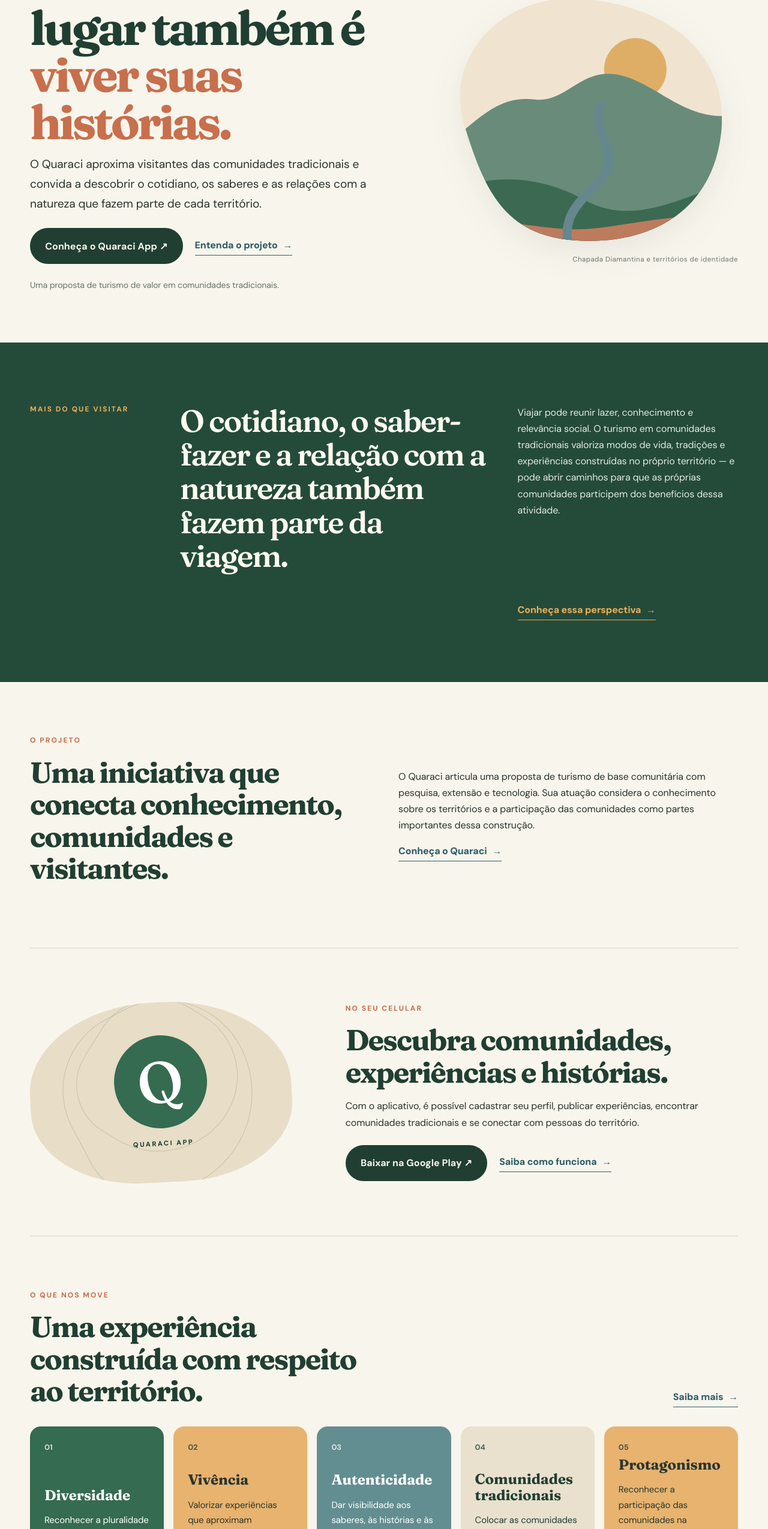
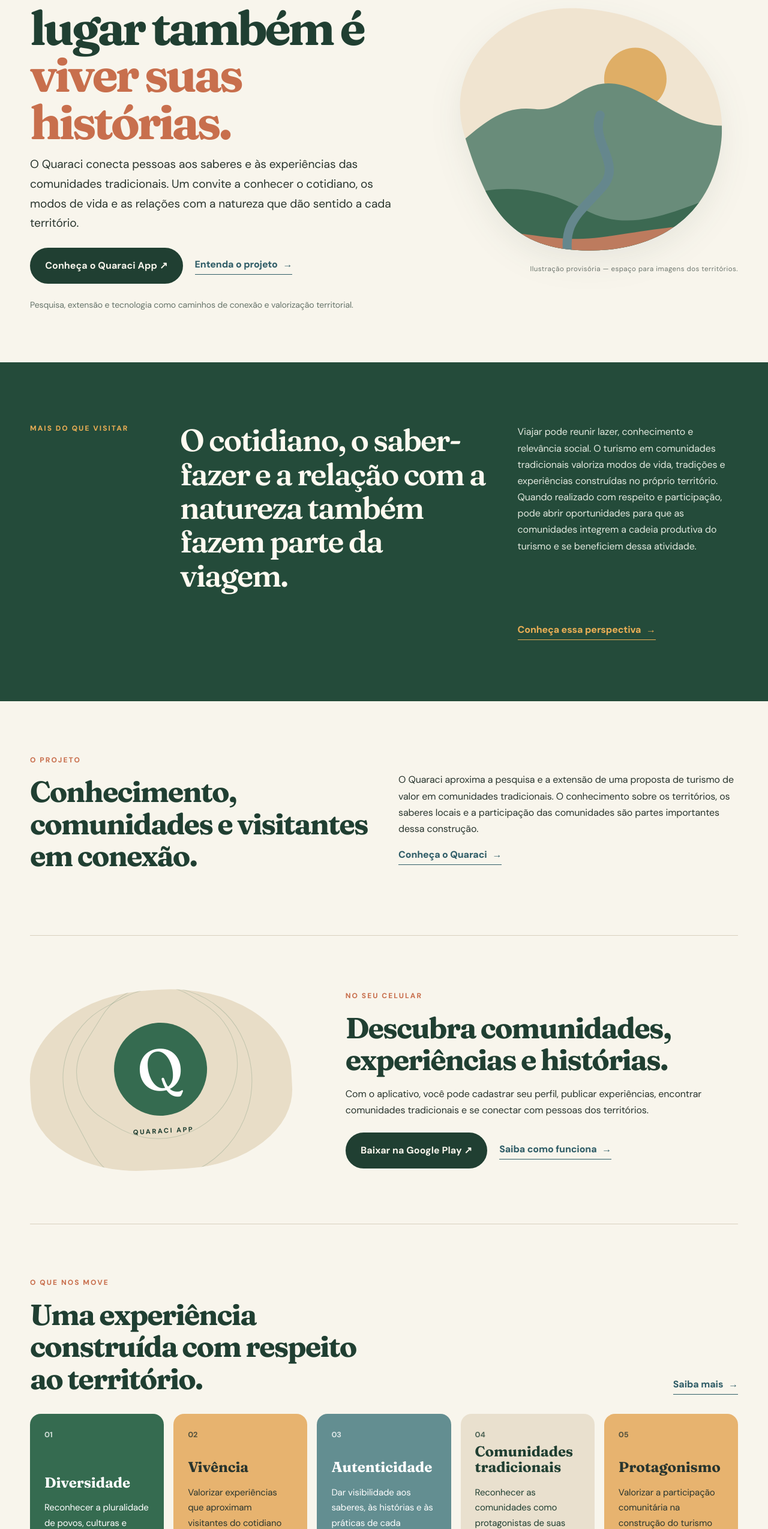
Before and after one commit to walefsouza/iahiiihshiai, a React (Vite) app in the folder quaraci-site/: page / in a window 1280 px wide. Shown: the part 251-2800 px from the top of the page at 60% size. Built offline with nearby package versions, Linux system fonts and the light colour scheme.

Commit message:
Revise homepage copy and prepare visual area for future territory photos

```diff
--- a/quaraci-site/src/pages/Home.jsx
+++ b/quaraci-site/src/pages/Home.jsx
@@ -1,17 +1,94 @@
 import { Link } from 'react-router-dom'
 import Paisagem from '../components/Paisagem.jsx'
 import { PLAY_URL } from '../menu.js'
+
 export default function Home() {
- return <>
-  <section className="wrap hero">
-   <div className="hero-copy"><p className="eyebrow">TURISMO • CULTURA • TERRITÓRIO</p><h1>Conhecer um lugar também é <em>viver suas histórias.</em></h1><p className="lead">O Quaraci aproxima visitantes das comunidades tradicionais e convida a descobrir o cotidiano, os saberes e as relações com a natureza que fazem parte de cada território.</p><div className="actions"><a className="btn" href={PLAY_URL} target="_blank" rel="noreferrer">Conheça o Quaraci App <span>↗</span></a><Link className="text-link" to="/projeto">Entenda o projeto <span>→</span></Link></div><p className="hero-note">Uma proposta de turismo de valor em comunidades tradicionais.</p></div>
-   <div className="hero-art"><Paisagem/><span className="art-caption">Chapada Diamantina e territórios de identidade</span></div>
-  </section>
-  <section className="statement-section"><div className="wrap statement-grid"><p className="eyebrow">MAIS DO QUE VISITAR</p><h2>O cotidiano, o saber-fazer e a relação com a natureza também fazem parte da viagem.</h2><p>Viajar pode reunir lazer, conhecimento e relevância social. O turismo em comunidades tradicionais valoriza modos de vida, tradições e experiências construídas no próprio território — e pode abrir caminhos para que as próprias comunidades participem dos benefícios dessa atividade.</p><Link className="text-link light-link" to="/territorios">Conheça essa perspectiva <span>→</span></Link></div></section>
-  <section className="wrap section intro-grid"><div><p className="eyebrow">O PROJETO</p><h2>Uma iniciativa que conecta conhecimento, comunidades e visitantes.</h2></div><div><p>O Quaraci articula uma proposta de turismo de base comunitária com pesquisa, extensão e tecnologia. Sua atuação considera o conhecimento sobre os territórios e a participação das comunidades como partes importantes dessa construção.</p><Link className="text-link" to="/projeto">Conheça o Quaraci <span>→</span></Link></div></section>
-  <section className="wrap section app-feature"><div className="app-mark"><div className="app-mark-inner"><span>Q</span></div><small>QUARACI APP</small></div><div><p className="eyebrow">NO SEU CELULAR</p><h2>Descubra comunidades, experiências e histórias.</h2><p>Com o aplicativo, é possível cadastrar seu perfil, publicar experiências, encontrar comunidades tradicionais e se conectar com pessoas do território.</p><div className="actions"><a className="btn" href={PLAY_URL} target="_blank" rel="noreferrer">Baixar na Google Play ↗</a><Link className="text-link" to="/aplicativo">Saiba como funciona <span>→</span></Link></div></div></section>
-  <section className="wrap section pillars"><div className="head-row"><div><p className="eyebrow">O QUE NOS MOVE</p><h2>Uma experiência construída com respeito ao território.</h2></div><Link className="text-link" to="/territorios">Saiba mais <span>→</span></Link></div><div className="pillar-grid"><article className="pillar p-green"><span>01</span><h3>Diversidade</h3><p>Reconhecer a pluralidade de povos, culturas e modos de vida.</p></article><article className="pillar p-orange"><span>02</span><h3>Vivência</h3><p>Valorizar experiências que aproximam visitantes do cotidiano local.</p></article><article className="pillar p-blue"><span>03</span><h3>Autenticidade</h3><p>Dar visibilidade aos saberes, às histórias e às práticas de cada território.</p></article><article className="pillar p-sand"><span>04</span><h3>Comunidades tradicionais</h3><p>Colocar as comunidades e seus territórios no centro da experiência.</p></article><article className="pillar p-orange"><span>05</span><h3>Protagonismo</h3><p>Reconhecer a participação das comunidades na construção do turismo em seus territórios.</p></article></div></section>
-  <section className="wrap section publication-teaser"><div><p className="eyebrow">CONHECIMENTO E REGISTROS</p><h2>O que está sendo produzido e compartilhado.</h2><p>Reunimos nesta área publicações, notícias e materiais relacionados ao Quaraci. O acervo será ampliado à medida que os conteúdos forem organizados e validados.</p><Link className="text-link" to="/publicacoes">Acessar publicações <span>→</span></Link></div><div className="publication-art" aria-hidden="true"><span>Q.</span><i>Pesquisa</i><i>Extensão</i><i>Território</i></div></section>
-  <section className="wrap section final-cta"><p className="eyebrow">COMECE A DESCOBRIR</p><h2>Conheça o Quaraci.</h2><p>Explore a proposta e descubra o aplicativo.</p><a className="btn btn-light" href={PLAY_URL} target="_blank" rel="noreferrer">Acessar na Google Play ↗</a></section>
- </>
+  return <>
+    <section className="wrap hero">
+      <div className="hero-copy">
+        <p className="eyebrow">TURISMO • CULTURA • TERRITÓRIO</p>
+        <h1>Conhecer um lugar também é <em>viver suas histórias.</em></h1>
+        <p className="lead">O Quaraci conecta pessoas aos saberes e às experiências das comunidades tradicionais. Um convite a conhecer o cotidiano, os modos de vida e as relações com a natureza que dão sentido a cada território.</p>
+        <div className="actions">
+          <a className="btn" href={PLAY_URL} target="_blank" rel="noreferrer">Conheça o Quaraci App <span>↗</span></a>
+          <Link className="text-link" to="/projeto">Entenda o projeto <span>→</span></Link>
+        </div>
+        <p className="hero-note">Pesquisa, extensão e tecnologia como caminhos de conexão e valorização territorial.</p>
+      </div>
+      <div className="hero-art">
+        <Paisagem />
+        <span className="art-caption">Ilustração provisória — espaço para imagens dos territórios.</span>
+      </div>
+    </section>
+
+    <section className="statement-section">
+      <div className="wrap statement-grid">
+        <p className="eyebrow">MAIS DO QUE VISITAR</p>
+        <h2>O cotidiano, o saber-fazer e a relação com a natureza também fazem parte da viagem.</h2>
+        <p>Viajar pode reunir lazer, conhecimento e relevância social. O turismo em comunidades tradicionais valoriza modos de vida, tradições e experiências construídas no próprio território. Quando realizado com respeito e participação, pode abrir oportunidades para que as comunidades integrem a cadeia produtiva do turismo e se beneficiem dessa atividade.</p>
+        <Link className="text-link light-link" to="/territorios">Conheça essa perspectiva <span>→</span></Link>
+      </div>
+    </section>
+
+    <section className="wrap section intro-grid">
+      <div>
+        <p className="eyebrow">O PROJETO</p>
+        <h2>Conhecimento, comunidades e visitantes em conexão.</h2>
+      </div>
+      <div>
+        <p>O Quaraci aproxima a pesquisa e a extensão de uma proposta de turismo de valor em comunidades tradicionais. O conhecimento sobre os territórios, os saberes locais e a participação das comunidades são partes importantes dessa construção.</p>
+        <Link className="text-link" to="/projeto">Conheça o Quaraci <span>→</span></Link>
+      </div>
+    </section>
+
+    <section className="wrap section app-feature">
+      <div className="app-mark">
+        <div className="app-mark-inner"><span>Q</span></div>
+        <small>QUARACI APP</small>
+      </div>
+      <div>
+        <p className="eyebrow">NO SEU CELULAR</p>
+        <h2>Descubra comunidades, experiências e histórias.</h2>
+        <p>Com o aplicativo, você pode cadastrar seu perfil, publicar experiências, encontrar comunidades tradicionais e se conectar com pessoas dos territórios.</p>
+        <div className="actions">
+          <a className="btn" href={PLAY_URL} target="_blank" rel="noreferrer">Baixar na Google Play ↗</a>
+          <Link className="text-link" to="/aplicativo">Saiba como funciona <span>→</span></Link>
+        </div>
+      </div>
+    </section>
+
+    <section className="wrap section pillars">
+      <div className="head-row">
+        <div>
+          <p className="eyebrow">O QUE NOS MOVE</p>
+          <h2>Uma experiência construída com respeito ao território.</h2>
+        </div>
+        <Link className="text-link" to="/territorios">Saiba mais <span>→</span></Link>
+      </div>
+      <div className="pillar-grid">
+        <article className="pillar p-green"><span>01</span><h3>Diversidade</h3><p>Reconhecer a pluralidade de povos, culturas e modos de vida.</p></article>
+        <article className="pillar p-orange"><span>02</span><h3>Vivência</h3><p>Valorizar experiências que aproximam visitantes do cotidiano local.</p></article>
+        <article className="pillar p-blue"><span>03</span><h3>Autenticidade</h3><p>Dar visibilidade aos saberes, às histórias e às práticas de cada território.</p></article>
+        <article className="pillar p-sand"><span>04</span><h3>Comunidades tradicionais</h3><p>Reconhecer as comunidades como protagonistas de suas histórias e iniciativas.</p></article>
+        <article className="pillar p-orange"><span>05</span><h3>Protagonismo</h3><p>Valorizar a participação comunitária na construção do turismo em seus territórios.</p></article>
+      </div>
+    </section>
+
+    <section className="wrap section publication-teaser">
+      <div>
+        <p className="eyebrow">CONHECIMENTO E REGISTROS</p>
+        <h2>O que está sendo produzido e compartilhado.</h2>
+        <p>Conheça publicações e materiais relacionados às comunidades, aos territórios, à biodiversidade e às ações do Quaraci.</p>
+        <Link className="text-link" to="/publicacoes">Acessar publicações <span>→</span></Link>
+      </div>
+      <div className="publication-art" aria-hidden="true"><span>Q.</span><i>Pesquisa</i><i>Extensão</i><i>Território</i></div>
+    </section>
+
+    <section className="wrap section final-cta">
+      <p className="eyebrow">COMECE A DESCOBRIR</p>
+      <h2>Conheça o Quaraci.</h2>
+      <p>Explore a proposta e descubra o aplicativo.</p>
+      <a className="btn btn-light" href={PLAY_URL} target="_blank" rel="noreferrer">Acessar na Google Play ↗</a>
+    </section>
+  </>
 }
```
